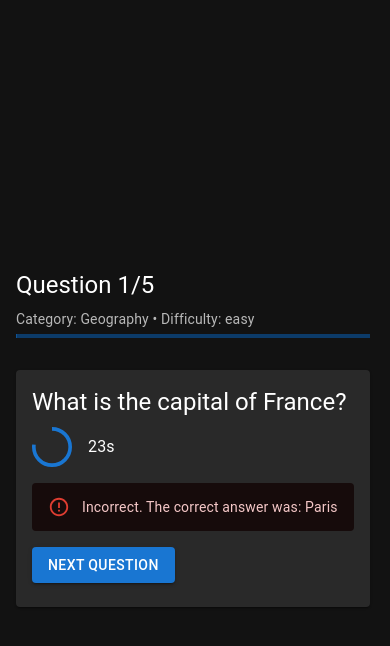
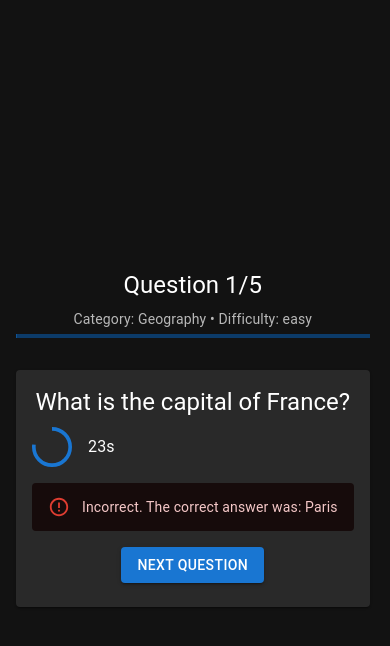
Before and after one commit to jvcByte/auto_care, a React (Vite) app: page / in a window 390 px wide. Both pictures are taken after a click on the button "BERLIN". Shown: the top 646 px of the page. Built offline with nearby package versions, Linux system fonts and the light colour scheme.

Commit message:
fix: center quiz content
- Center quiz content vertically and horizontally
- Set max width for better mobile responsiveness
- Add proper text alignment
- Ensure consistent centering across all components

```diff
--- a/src/components/Question.jsx
+++ b/src/components/Question.jsx
@@ -63,14 +63,14 @@ const Question = ({ question, onAnswer, timeLimit = 30, onNextQuestion }) => {
   }
 
   return (
-    <Card>
-      <CardContent>
+    <Card sx={{ width: '100%', maxWidth: 600, mx: 'auto' }}>
+      <CardContent sx={{ textAlign: 'center' }}>
         <Typography variant="h5" component="div" gutterBottom>
           {question.question}
         </Typography>
         <Timer timeLimit={timeLimit} onTimeUp={handleTimeout} />
         {showResult ? (
-          <Box sx={{ mt: 2 }}>
+          <Box sx={{ mt: 2, maxWidth: 600, mx: 'auto' }}>
             {selectedOption === question.correctAnswer ? (
               <Alert severity="success">Correct!</Alert>
             ) : (
@@ -87,7 +87,8 @@ const Question = ({ question, onAnswer, timeLimit = 30, onNextQuestion }) => {
             </Button>
           </Box>
         ) : (
-          question.options.map((option, index) => (
+          <Box sx={{ maxWidth: 600, mx: 'auto' }}>
+            {question.options.map((option, index) => (
               <Button
                 key={index}
                 variant="outlined"
@@ -101,7 +102,8 @@ const Question = ({ question, onAnswer, timeLimit = 30, onNextQuestion }) => {
               >
                 {option}
               </Button>
-          ))
+            ))}
+          </Box>
         )}
       </CardContent>
     </Card>
--- a/src/pages/Quiz.jsx
+++ b/src/pages/Quiz.jsx
@@ -125,13 +125,25 @@ const Quiz = () => {
   }
 
   return (
-    <Container maxWidth="md">
-      <Box sx={{ mt: 4 }}>
+    <Container maxWidth="md" sx={{
+      display: 'flex',
+      flexDirection: 'column',
+      alignItems: 'center',
+      justifyContent: 'center',
+      minHeight: '100vh',
+      px: 2
+    }}>
+      <Box sx={{
+        width: '100%',
+        maxWidth: 600,
+        mt: 4,
+        textAlign: 'center'
+      }}>
         <Typography variant="h5" component="div" gutterBottom>
           Question {currentQuestionIndex + 1}/{questions.length}
         </Typography>
         {currentQuestion && (
-          <Typography variant="body2" color="text.secondary" gutterBottom>
+          <Typography variant="body2" color="text.secondary" gutterBottom sx={{ textAlign: 'center' }}>
             Category: {currentQuestion.category} • Difficulty: {currentQuestion.difficulty}
           </Typography>
         )}
```
Lines whose indentation alone changed are shown as unchanged.
